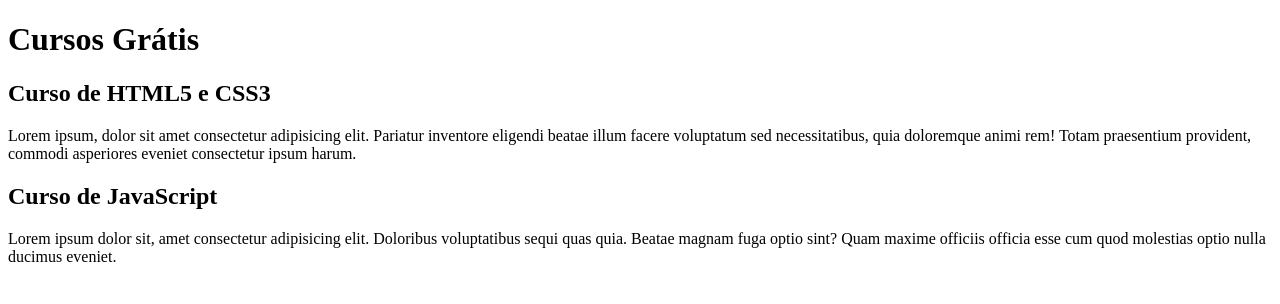
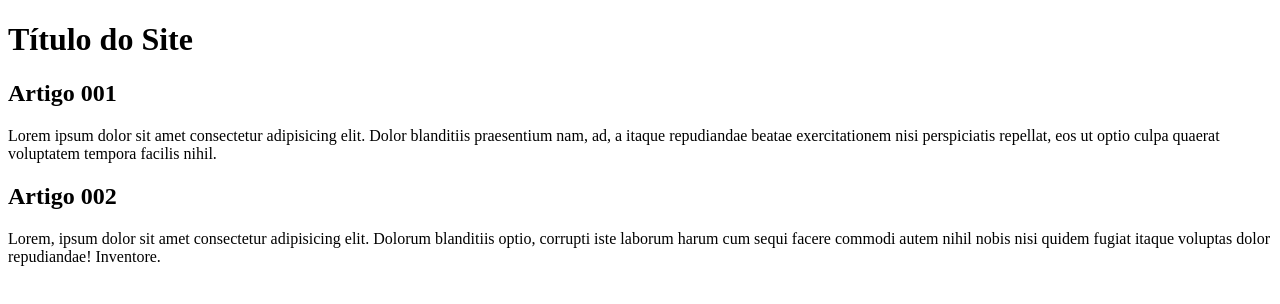
Before and after one commit to igoradriano/site-projeto-github, a plain HTML site: page index.html in a window 1280 px wide. Drawn offline with Linux system fonts and the light colour scheme.

Commit message:
Update index.html

```diff
--- a/index.html
+++ b/index.html
@@ -9,15 +9,15 @@
 <body>
     <main>
         <header>
-            <h1>Cursos Grátis</h1>
+            <h1>Título do Site</h1>
         </header>
         <article>
-            <h2>Curso de HTML5 e CSS3</h2>
-            <p>Lorem ipsum, dolor sit amet consectetur adipisicing elit. Pariatur inventore eligendi beatae illum facere voluptatum sed necessitatibus, quia doloremque animi rem! Totam praesentium provident, commodi asperiores eveniet consectetur ipsum harum.</p>
+            <h2>Artigo 001</h2>
+            <p>Lorem ipsum dolor sit amet consectetur adipisicing elit. Dolor blanditiis praesentium nam, ad, a itaque repudiandae beatae exercitationem nisi perspiciatis repellat, eos ut optio culpa quaerat voluptatem tempora facilis nihil.</p>
         </article>
         <article>
-            <h2>Curso de JavaScript</h2>
-            <p>Lorem ipsum dolor sit, amet consectetur adipisicing elit. Doloribus voluptatibus sequi quas quia. Beatae magnam fuga optio sint? Quam maxime officiis officia esse cum quod molestias optio nulla ducimus eveniet.</p>
+            <h2>Artigo 002</h2>
+            <p>Lorem, ipsum dolor sit amet consectetur adipisicing elit. Dolorum blanditiis optio, corrupti iste laborum harum cum sequi facere commodi autem nihil nobis nisi quidem fugiat itaque voluptas dolor repudiandae! Inventore.</p>
         </article>
     </main>
 </body>
```
